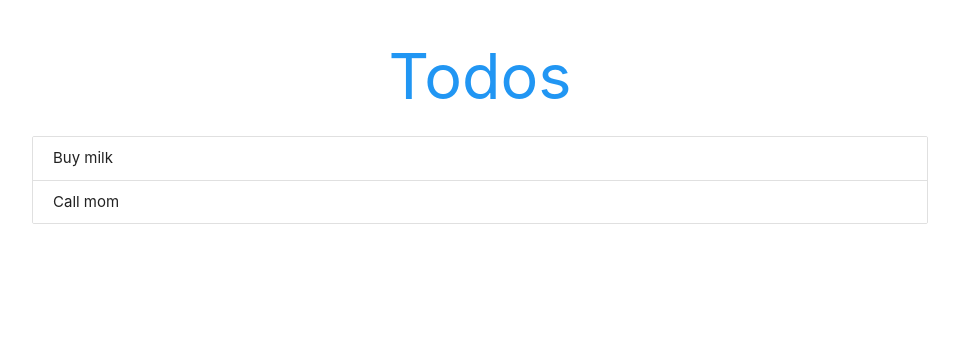
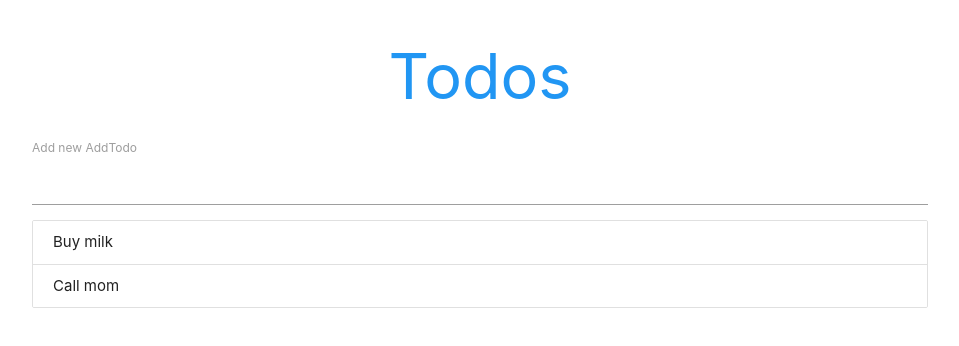
Before and after one commit to nataliecardot/react-todos, a React (Create React App) app: page / in a window 1280 px wide. Shown: the top 346 px of the page, without its empty margins (160-1119 px from the left). Built offline with nearby package versions, Linux system fonts and the light colour scheme.

Commit message:
feat: Enable addition of new todos

```diff
--- /dev/null
+++ b/src/AddTodo.js
@@ -0,0 +1,43 @@
+import React, { Component } from 'react';
+
+// Class component since need local state to store what user types into input field (and not using Hooks)
+
+class AddTodo extends Component {
+  state = {
+    content: ''
+  }
+
+  handleChange = e => {
+    this.setState({
+      content: e.target.value
+    });
+  }
+
+  handleSubmit = e => {
+    // Prevents default action of form being submitted, which is to refresh the page
+    e.preventDefault();
+    // Reminder: You automatically get props in class-based components. Since addTodo method on parent component is passed as a prop, it's available in this one
+    this.props.addTodo(this.state);
+    this.setState({
+      content: ''
+    })
+  }
+
+  render() {
+    return (
+      <div>
+        <form onSubmit={this.handleSubmit}>
+          <label for="input">Add new AddTodo</label>
+          <input
+            id="input"
+            type="text"
+            onChange={this.handleChange}
+            value={this.state.content}
+          />
+        </form>
+      </div>
+    );
+  }
+}
+
+export default AddTodo;
--- a/src/App.js
+++ b/src/App.js
@@ -1,5 +1,6 @@
 import React, { Component } from 'react';
 import Todos from './Todos';
+import AddTodo from './AddTodo';
 
 class App extends Component {
   // This is alternative class component syntax - class field declaration, allows you to initialize local state without using the constructor and declare class methods by using arrow functions without the extra need to bind them. See https://github.com/the-road-to-learn-react/react-alternative-class-component-syntax and https://www.robinwieruch.de/react-state-without-constructor
@@ -8,6 +9,17 @@
       {id: 1, content: 'Buy milk'},
       {id: 2, content: 'Call mom'}
     ]
+  }
+
+  // todo passed in as state from handleSubmit method in child AddTodo component
+  addTodo = todo => {
+    // Attaching ID because each item iterated over needs unique key. Math.random() returns (pseudo)random number between 0 (inclusive) and 1 (exclusive)
+    todo.id = Math.random();
+    // Creating new array, and inside that array, dumping contents of todos state using spread syntax and including newly added todo
+    let todos = [...this.state.todos, todo];
+    this.setState({
+      todos
+    });
   }
 
   deleteTodo = id => {
@@ -26,6 +38,7 @@
       // Materialize CSS container class used to contain body content, sets to ~70% of window width
       <div className="todo-app container">
         <h1 className="center blue-text">Todos</h1>
+        <AddTodo addTodo={this.addTodo} />
         <Todos todos={this.state.todos} deleteTodo={this.deleteTodo} />
       </div>
     );
```
